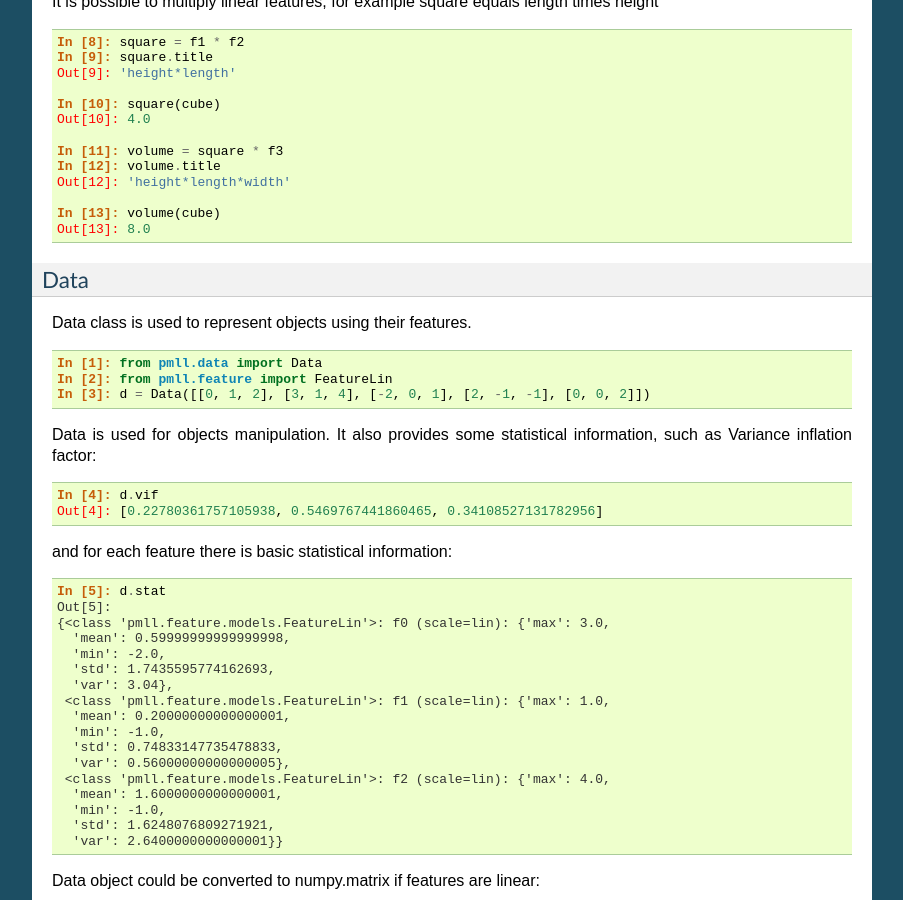
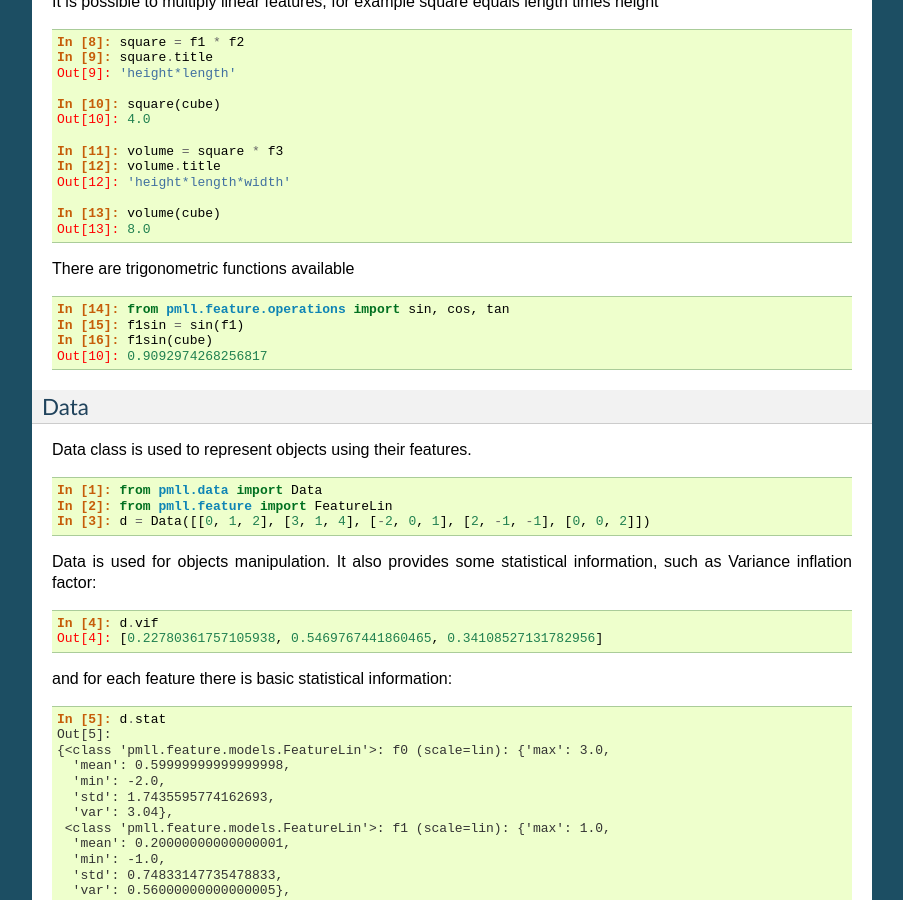
Before and after one commit to pavlov99/pmll, a Sphinx documentation site: the page built from docs/getting_started.rst, in a window 1280 px wide and 900 px high, scrolled down 738 px. Shown: the whole window, without its empty margins (198-1101 px from the left). Built offline with Sphinx 7.4.7, drawn with Linux system fonts in a browser that asks for light colours; formulas are drawn with MathJax 3.

Commit message:
add documentation examples for trigonometric features

```diff
--- a/docs/getting_started.rst
+++ b/docs/getting_started.rst
@@ -59,6 +59,15 @@ It is possible to multiply linear features, for example square equals length tim
 
    In [13]: volume(cube)
    Out[13]: 8.0
+
+There are trigonometric functions available
+
+.. sourcecode:: ipython
+
+   In [14]: from pmll.feature.operations import sin, cos, tan
+   In [15]: f1sin = sin(f1)
+   In [16]: f1sin(cube)
+   Out[10]: 0.9092974268256817
 
 Data
 ----
```
